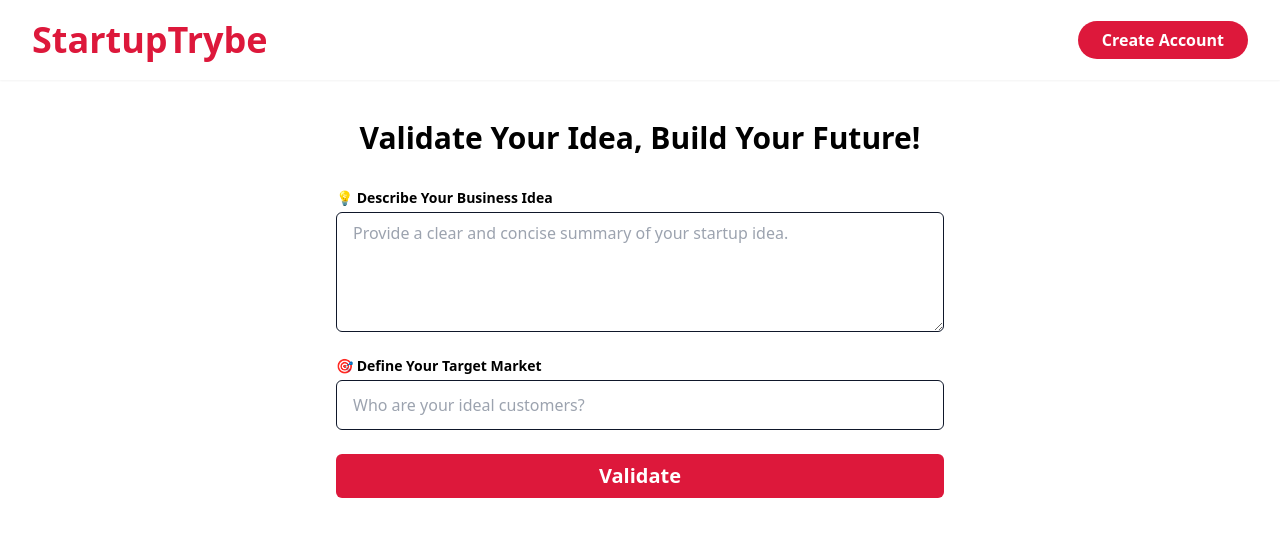
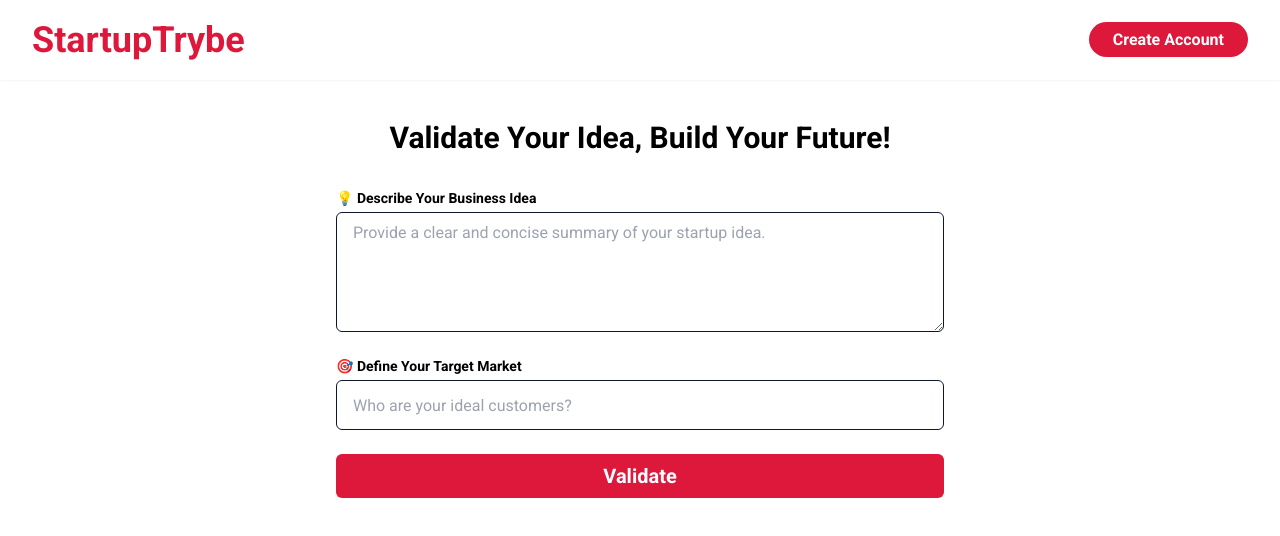
Before and after one commit to okondev2021/IdeaValidationApp, a React (Vite) app: page / in a window 1280 px wide. Shown: the top 536 px of the page. Built offline with nearby package versions, Linux system fonts and the light colour scheme.

Commit message:
added font family

```diff
--- a/src/App.jsx
+++ b/src/App.jsx
@@ -8,7 +8,7 @@
 
 function App() {
   return (
-    <div className="h-screen">
+    <div className="h-screen font-body1">
       <Router>
         <AuthContextProvider>
           <Routes>
--- a/src/index.css
+++ b/src/index.css
@@ -1,4 +1,5 @@
 @import url("https://cdn.jsdelivr.net/npm/bootstrap-icons@1.11.3/font/bootstrap-icons.min.css");
+@import url('https://fonts.googleapis.com/css2?family=Roboto:ital,wght@0,100;0,300;0,400;0,500;0,700;0,900;1,100;1,300;1,400;1,500;1,700;1,900&display=swap');
 @tailwind base;
 @tailwind components;
 @tailwind utilities;
--- a/tailwind.config.js
+++ b/tailwind.config.js
@@ -11,6 +11,9 @@
       'mobile': {'max': '430px'},
       // => @media (max-width: 430px) { ... }
     },
+    fontFamily:{
+      "body1": ["Roboto", "sans-serif"],
+    },
     extend: {
       colors: {
         redbold: "#dd183b",
```
